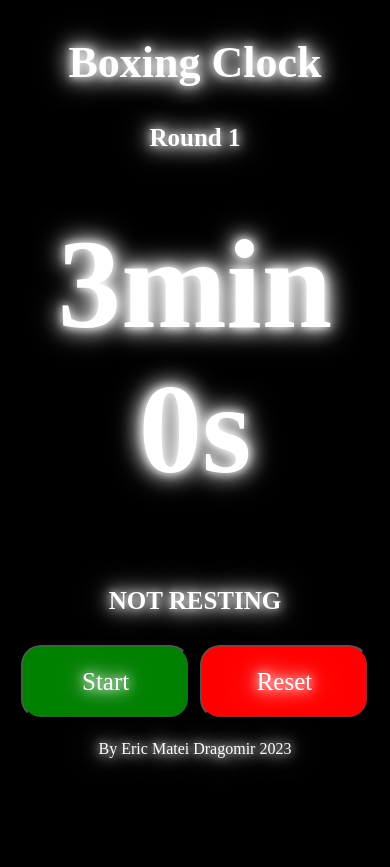
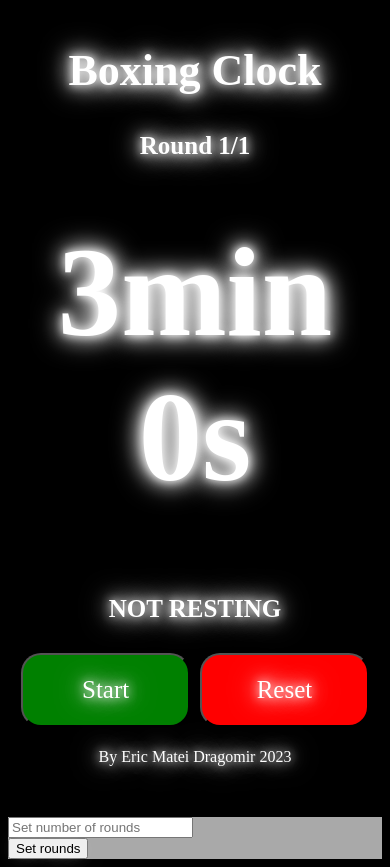
Before and after one commit to Eridark07/BoxingClock, a plain HTML site: page boxing_clock_index.html in a window 390 px wide. Before the commit the page ends 844 px from the top, so only its background shows below. Drawn offline with Linux system fonts and the light colour scheme.

Commit message:
Big update

```diff
--- a/boxing_clock_index.html
+++ b/boxing_clock_index.html
@@ -7,9 +7,11 @@
     <title>Boxing Clock</title>
 </head>
   <body>
+    <div class="flex-container">
+      <div class="content">
         <div>
           <h2>Boxing Clock</h2>
-    <h3>Round <span id="roundcounter">1</span></h3>
+          <h3>Round <span id="roundcounter">1</span>/<span id="number_of_rounds_label">1</span></h3>
           <h1 id="timer">3min 0s</h1>
           <h3 id="isrest">NOT RESTING</h3>
         </div>
@@ -19,9 +21,17 @@
             <button id="reset_button">Reset</button>
           </div>
         </div>
+        <div class="content container">
           <footer>
-    <p class="container">By Eric Matei Dragomir 2023</p>
+            <p>By Eric Matei Dragomir 2023</p>
           </footer>
+        </div>
+      </div>
+      <div class="sidebar">
+        <input placeholder="Set number of rounds" type="number" id="round_input"> <br>
+        <button id="round_button">Set rounds</button>
+      </div>
+    </div>
     <script src="boxing_clock_scripts.js"></script>
   </body>
 </html>
--- a/boxing_clock_scripts.js
+++ b/boxing_clock_scripts.js
@@ -3,6 +3,9 @@ const sbutton = document.getElementById('start_button');
 const rbutton = document.getElementById('reset_button');
 const isrest = document.getElementById('isrest')
 const round_elem = document.getElementById('roundcounter')
+const roundbtn = document.getElementById('round_button')
+const roundin = document.getElementById('round_input')
+const number_of_rounds_label = document.getElementById('number_of_rounds_label')
 
 var round_start_audio = new Audio('sounds/round_start_sound.mp3')
 var round_end_audio = new Audio('sounds/round_end_sound.mp3') // Import the audio files
@@ -11,9 +14,25 @@ sbutton.style.backgroundColor = "green";
 rbutton.style.backgroundColor = "red";
 
 let secondsLeft = 10;
+let number_of_rounds = 1;
 let countdownTimeout;
 let isCountdownRunning = false; // Variable to track the countdown status
 let nround = 1;
+
+function set_rounds() {
+  number_of_rounds = roundin.value;
+  number_of_rounds_label.innerHTML = number_of_rounds;
+}
+
+function check_rounds() {
+  if (nround == number_of_rounds) {
+    alert("Fight finished")
+    reset_counter();
+  }
+  else {
+    rest_countdown()
+  }
+}
 
 function countdown(seclef=10) {
   if (seclef > 0) {
@@ -24,8 +43,8 @@ function countdown(seclef=10) {
     countdownTimeout = setTimeout(() => countdown(seclef), 1000);
   } else {
     isrest.innerHTML = "RESTING"
+    check_rounds()
     round_end_audio.play()
-    rest_countdown()
   }
 }
 
@@ -69,3 +88,4 @@ function start_counter() {
 
 sbutton.addEventListener("click", start_counter);
 rbutton.addEventListener("click", reset_counter);
+roundbtn.addEventListener("click", set_rounds);
--- a/boxing_clock_styles.css
+++ b/boxing_clock_styles.css
@@ -29,7 +29,7 @@ h3 {
     display: flex;
 }
 
-button {
+#start_button, #reset_button {
     margin: 5px;
     width: 20vh;
     border-radius: 20px;
@@ -42,3 +42,29 @@ h1, h2, h3, footer, button {
     text-align: center;
     text-shadow: 0 0 10px white, 0 0 20px white, 0 0 30px white;
 }
+
+.flex-container {
+    display: flex;
+    flex-wrap: wrap;
+}
+
+.content {
+    flex: 75%;
+}
+
+.sidebar {
+    flex: 25%;
+    background-color: darkgray;
+}
+
+
+@media (max-width: 768px) {
+    .flex-container {
+        flex-direction: column;
+    }
+
+    .content,
+    .sidebar {
+        flex: 100%;
+    }
+}
```
Also changed, not shown: 1 other file. Lines whose indentation alone changed are shown as unchanged.
